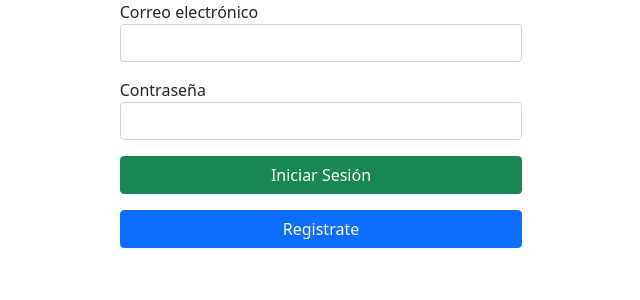
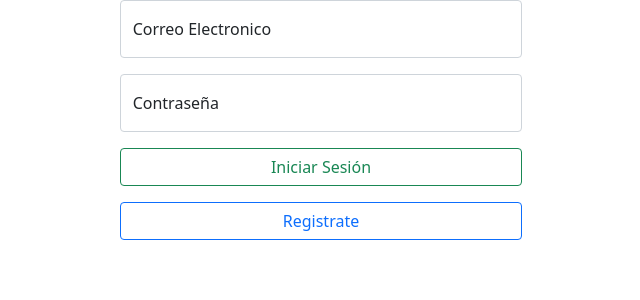
Before and after one commit to SeleneGRdz/Proyecto---Almacenes, a Flask app: page / in a window 1280 px wide. Shown: the top 300 px of the page, without its empty margins (319-959 px from the left). Run offline with Flask 2, Linux system fonts and the light colour scheme.

Commit message:
Adding styles

```diff
--- a/server.py
+++ b/server.py
@@ -37,8 +37,6 @@ class persona:
 
 
 personas = []
-
-
 identificador = -1
 
 
--- a/templates/home.html
+++ b/templates/home.html
@@ -11,19 +11,19 @@
 <body>
     <div  class="col-4 offset-md-4 container">
         <form method="POST" action="/ing-procesa">
-            <div class="mb-3">
-                <label>Correo electrónico</label> <br>
-                <input type="text" name="correoElectronico" id="correoElectronico" class="form-control">
+            <div class="form-floating mb-3">
+                <input type="text" name="correoElectronico" id="correoElectronico" class="form-control" placeholder="correoElectronico" required>
+                <label for="correoElectronico">Correo Electronico</label>
             </div>
-            <div class="mb-3">
-                <label>Contraseña</label> <br>
-                <input type="text" name="contrasena" id="contrasena" class="form-control">
+            <div class="form-floating mb-3">
+                <input type="text" name="contrasena" id="contrasena" class="form-control" placeholder="contrasena" required>
+                <label for="contrasena">Contraseña</label>
             </div>
             <div class="mb-3 d-grid gap-2">
-                <input type="submit" class="btn btn-success" value="Iniciar Sesión">
+                <input type="submit" class="btn btn-outline-success" value="Iniciar Sesión">
             </div>
             <div class="mb-3 d-grid gap-2">
-                <a href="/registro/" class="btn btn-primary"> Registrate </a>
+                <a href="/registro/" class="btn btn-outline-primary"> Registrate </a>
             </div>
         </form>
 
--- a/templates/registro.html
+++ b/templates/registro.html
@@ -6,7 +6,6 @@
         <script src="https://cdn.jsdelivr.net/npm/bootstrap@5.1.0/dist/js/bootstrap.bundle.min.js" integrity="sha384-U1DAWAznBHeqEIlVSCgzq+c9gqGAJn5c/t99JyeKa9xxaYpSvHU5awsuZVVFIhvj" crossorigin="anonymous"></script>
     </head>
     <body>
-
         <div class="container">
             <form method="POST" action="/reg-procesa" class="col-4 offset-md-4"
             oninput='repetirContrasena.setCustomValidity(repetirContrasena.value != contrasena.value ? "Passwords do not match." : "")'>
@@ -46,7 +45,7 @@
                     <label for="repetirContrasena">Repetir contraseña</label>
                 </div>
                 <div class="mb-3 d-grid gap-2">
-                    <input type="submit" class="btn btn-info" value="Enviar datos" class="form-control" required>
+                    <input type="submit" class="btn btn-outline-info" value="Enviar datos" class="form-control" required>
                 </div>
             </form>
 
@@ -66,6 +65,5 @@
 
             }
         </script>
-
     </body>
 </html>
```
Also changed, not shown: templates/inicio.html (+7 -5 lines).
